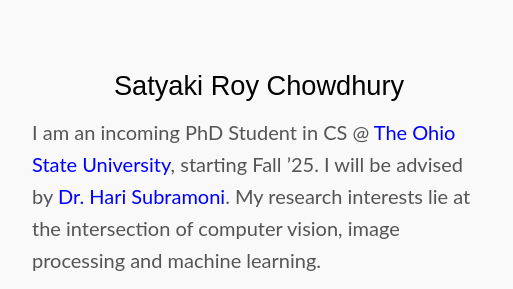
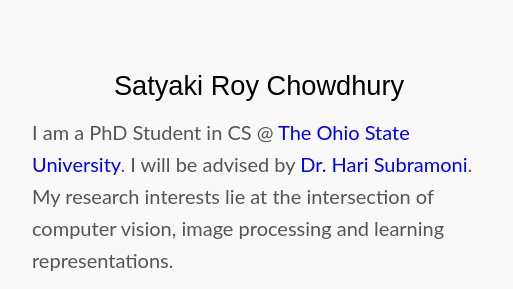
Before and after one commit to satyakiroy10/satyakiroy10.github.io, a plain HTML site: page index.html in a window 1280 px wide. Shown: the top 289 px of the page, 240-753 px from the left. Drawn offline with Linux system fonts and the light colour scheme; grey boxes are pictures that could not be loaded.

Commit message:
Update index.html

```diff
--- a/index.html
+++ b/index.html
@@ -17,11 +17,11 @@
 
         <!-- single intro + bio paragraph -->
         <p>
-          I am an incoming PhD Student in CS @
-          <a href="https://www.osu.edu" target="_blank" rel="noopener">The Ohio State University</a>, starting Fall ’25.
+          I am a PhD Student in CS @
+          <a href="https://www.osu.edu" target="_blank" rel="noopener">The Ohio State University</a>.
           I will be advised by
           <a href="https://cse.osu.edu/people/subramoni.1" target="_blank" rel="noopener">Dr. Hari Subramoni</a>.
-          My research interests lie at the intersection of computer vision, image processing and machine learning.
+          My research interests lie at the intersection of computer vision, image processing and learning representations.
         </p>
 
         <!-- additional background paragraphs -->
```
